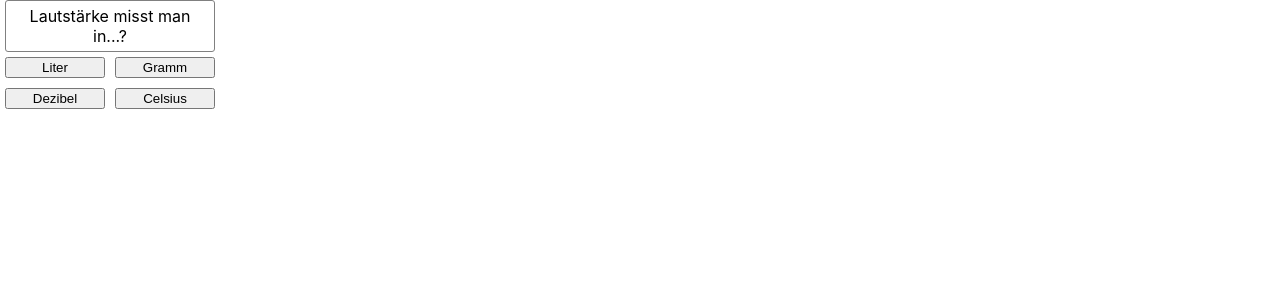
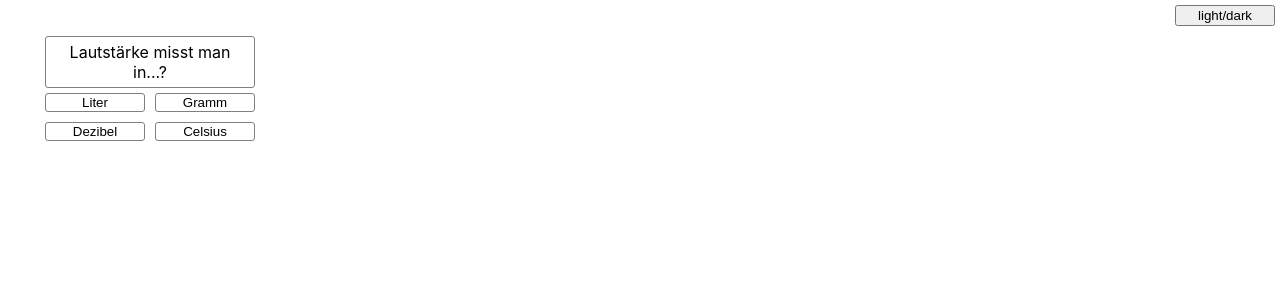
Before and after one commit to sspringer82/quiz, a React (Create React App) app: page / in a window 1280 px wide. Shown: the top 300 px of the page. Built offline with nearby package versions, Linux system fonts and the light colour scheme; data requests are answered from the project's data file.

Commit message:
dark mode

```diff
--- /dev/null
+++ b/src/Answers.css
@@ -0,0 +1,12 @@
+.answers button {
+  border: 1px solid grey;
+  background-color: white;
+  border-radius: 3px;
+  color: black;
+}
+
+.answers.darkTheme button {
+  border-color: white;
+  color: white;
+  background-color: black;
+}
--- a/src/Answers.tsx
+++ b/src/Answers.tsx
@@ -1,5 +1,7 @@
-import React from "react";
-import { Answer } from "./Question";
+import React from 'react';
+import { Answer } from './Question';
+import './Answers.css';
+import DarkModeContext from './context';
 
 interface Props {
   answers: Answer[];
@@ -12,14 +14,18 @@ export default function Answers({
   answers,
   correct,
   answered,
-  onAnswer
+  onAnswer,
 }: Props) {
   return (
-    <div className="answers">
+    <DarkModeContext.Consumer>
+      {darkMode => {
+        const classNames = ['answers', darkMode ? 'darkTheme' : ''];
+        return (
+          <div className={classNames.join(' ')}>
             {answers.map(answer => {
-        let style = { backgroundColor: "" };
+              let style = { backgroundColor: '' };
               if (answered && answer.id === correct) {
-          style.backgroundColor = correct !== answered ? "red" : "green";
+                style.backgroundColor = correct !== answered ? 'red' : 'green';
               }
               return (
                 <button
@@ -33,4 +39,7 @@ export default function Answers({
             })}
           </div>
         );
+      }}
+    </DarkModeContext.Consumer>
+  );
 }
--- a/src/App.tsx
+++ b/src/App.tsx
@@ -1,10 +1,13 @@
 import React from 'react';
 import './App.css';
 import Quiz from './Quiz';
+import ThemeSwitcher from './ThemeSwitcher';
+import DarkModeContext from './context';
 
-export const DarkModeContext = React.createContext(false);
+export const ThemeContext = React.createContext('light');
 
 interface State {
+  darkMode: boolean;
   finished: boolean;
   count: {
     count: number;
@@ -14,6 +17,7 @@ interface State {
 
 export default class App extends React.Component<{}, State> {
   public state = {
+    darkMode: false,
     finished: false,
     count: {
       count: 0,
@@ -37,19 +41,38 @@ export default class App extends React.Component<{}, State> {
     }));
   };
 
+  toggleDarkMode = () => {
+    this.setState((prevState: State) => ({
+      ...prevState,
+      darkMode: !prevState.darkMode,
+    }));
+  };
+
   render() {
+    let content;
+
     if (this.state.finished) {
-      return (
+      content = (
         <div>
           Gesamt: {this.state.count.count}
           <br />
           Davon richtig: {this.state.count.correct}
         </div>
       );
+    } else {
+      content = (
+        <Quiz
+          onComplete={this.handleComplete}
+          onAnswered={this.increaseCount}
+        />
+      );
     }
 
     return (
-      <Quiz onComplete={this.handleComplete} onAnswered={this.increaseCount} />
+      <DarkModeContext.Provider value={this.state.darkMode}>
+        <ThemeSwitcher onChangeTheme={this.toggleDarkMode} />
+        {content}
+      </DarkModeContext.Provider>
     );
   }
 }
--- a/src/Quiz.css
+++ b/src/Quiz.css
@@ -1,10 +1,22 @@
-.question {
-  margin-left: 5px;
+.quiz {
+  padding-top: 5px;
+  width: 300px;
+  display: flex;
+  align-items: center;
+  flex-direction: column;
+}
+
+.quiz .question {
   text-align: center;
   width: 198px;
   border: 1px solid grey;
   border-radius: 3px;
   padding: 5px;
+}
+
+.quiz.darkTheme .question {
+  background-color: black;
+  border-color: white;
 }
 
 .answers {
@@ -16,3 +28,8 @@ button {
   display: inline-block;
   width: 100px;
 }
+
+.quiz.darkTheme {
+  color: white;
+  background-color: #333;
+}
--- a/src/Quiz.tsx
+++ b/src/Quiz.tsx
@@ -1,8 +1,11 @@
-import React, { Component, ReactElement } from "react";
+import React, { Component, ReactElement } from 'react';
 
-import "./Quiz.css";
-import Answers from "./Answers";
-import { Question } from "./Question";
+import './Quiz.css';
+import Answers from './Answers';
+import { Question } from './Question';
+import { ThemeContext } from './App';
+import context from './context';
+import DarkModeContext from './context';
 
 interface State {
   question: Question;
@@ -15,15 +18,18 @@ interface Props {
 }
 
 export default class Quiz extends Component<Props, State> {
+  static contextType = context;
+  context!: React.ContextType<typeof DarkModeContext>;
+
   public state = {
     answered: null,
     question: {
       id: 0,
-      question: "",
+      question: '',
       answers: [],
       correct: 0,
-      next: null
-    }
+      next: null,
+    },
   };
 
   async componentDidMount() {
@@ -45,7 +51,7 @@ export default class Quiz extends Component<Props, State> {
     this.props.onAnswered(correct);
     this.setState(prevState => ({
       ...prevState,
-      answered: id
+      answered: id,
     }));
     setTimeout(() => {
       if (this.state.question.next !== null) {
@@ -57,8 +63,10 @@ export default class Quiz extends Component<Props, State> {
   };
 
   render() {
+    const classNames = ['quiz', this.context ? 'darkTheme' : ''];
+
     return (
-      <div>
+      <div className={classNames.join(' ')}>
         <div className="question">{this.state.question.question}</div>
         <Answers
           answers={this.state.question.answers}
--- /dev/null
+++ b/src/ThemeSwitcher.css
@@ -0,0 +1,4 @@
+.ThemeSwitcher.container {
+  display: flex;
+  justify-content: flex-end;
+}
--- /dev/null
+++ b/src/ThemeSwitcher.tsx
@@ -0,0 +1,14 @@
+import React from 'react';
+import './ThemeSwitcher.css';
+
+interface Props {
+  onChangeTheme: () => void;
+}
+
+export default function ThemeSwitcher({ onChangeTheme }: Props) {
+  return (
+    <div className="ThemeSwitcher container">
+      <button onClick={onChangeTheme}>light/dark</button>
+    </div>
+  );
+}
--- /dev/null
+++ b/src/context.ts
@@ -0,0 +1,4 @@
+import React from 'react';
+
+const DarkModeContext = React.createContext(false);
+export default DarkModeContext;
```
Lines whose indentation alone changed are shown as unchanged.
